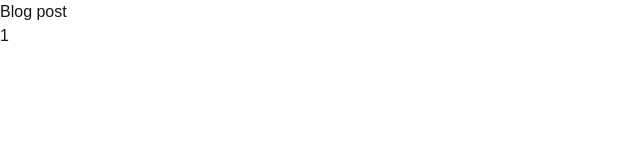
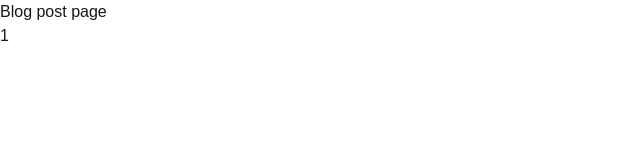
Before and after one commit to ThuTrang5631/test-github-actions, a Next.js app: page /blog/1 in a window 1280 px wide. Shown: the top 160 px of the page, without its empty margins (0-640 px from the left). Built offline with nearby package versions, Linux system fonts and the light colour scheme.

Commit message:
fix: add blog page

```diff
--- a/app/blog/[slug]/page.tsx
+++ b/app/blog/[slug]/page.tsx
@@ -1,7 +1,7 @@
 export default function BlogPostPage({ params }: { params: { slug: string } }) {
   return (
     <main>
-      <h1>Blog post</h1>
+      <h1>Blog post page</h1>
       <p>{params?.slug}</p>
     </main>
   );
```
